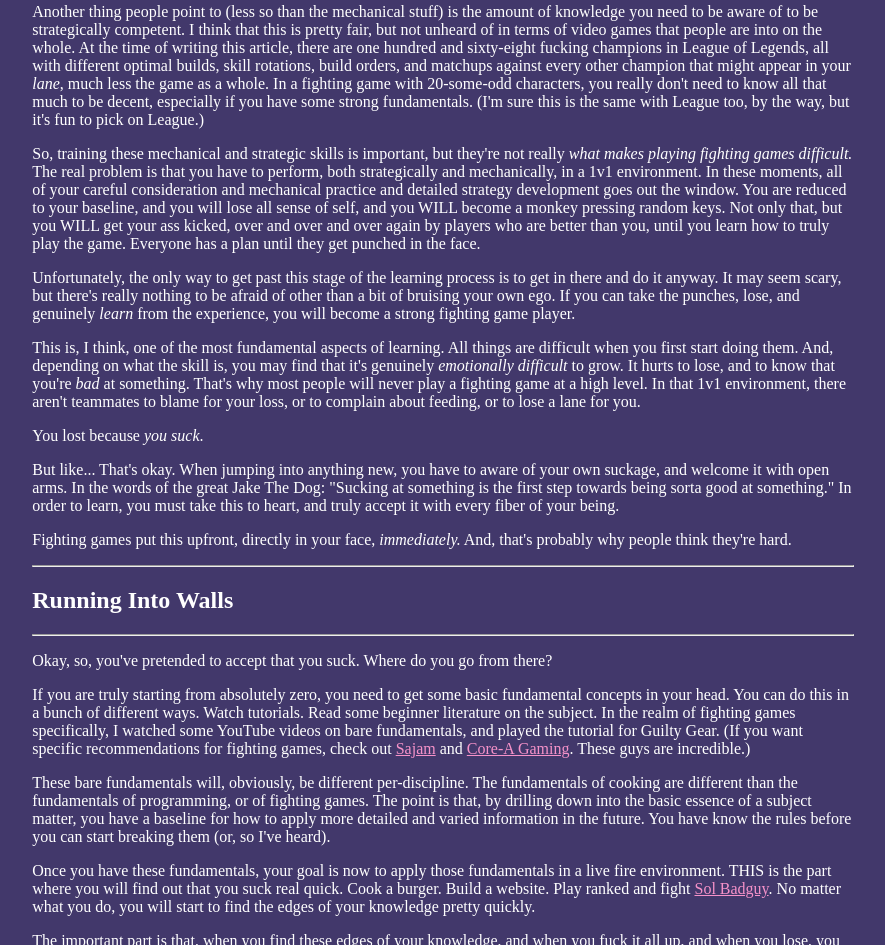
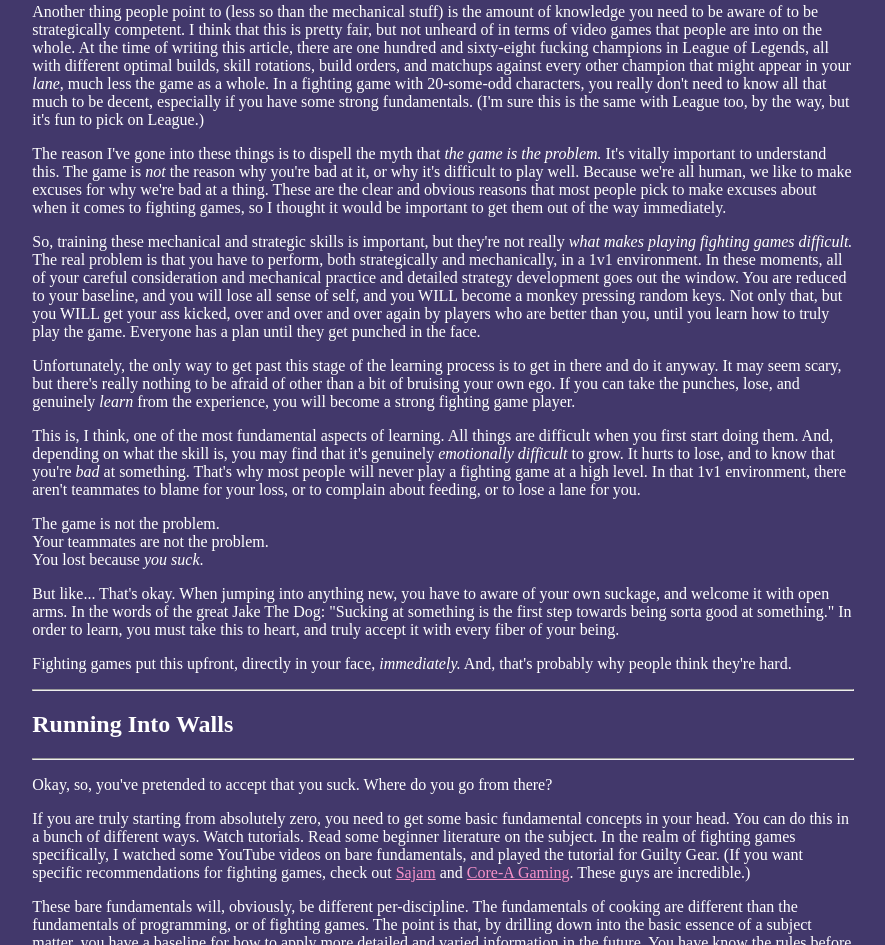
Before and after one commit to thepantsupanda/thepantsupanda.github.io, a plain HTML site: page articles/learninghowtolearn/index.html in a window 1280 px wide. Shown: the part 1764-2709 px from the top of the page, without its empty margins (1-886 px from the left). Drawn offline with Linux system fonts and the light colour scheme; files whose address does not match are found by name; a web font is replaced by a local one.

Commit message:
Added paragraph to section about sucking.

```diff
--- a/articles/learninghowtolearn/index.html
+++ b/articles/learninghowtolearn/index.html
@@ -134,6 +134,12 @@
                 but it's fun to pick on League.)
             </p>
             <p>
+                The reason I've gone into these things is to dispell the myth that <em>the game is the problem.</em> It's vitally important to
+                understand this. The game is <em>not</em> the reason why you're bad at it, or why it's difficult to play well. Because we're all
+                human, we like to make excuses for why we're bad at a thing. These are the clear and obvious reasons that most people pick to
+                make excuses about when it comes to fighting games, so I thought it would be important to get them out of the way immediately.
+            </p>
+            <p>
                 So, training these mechanical and strategic skills is important, but they're not really <em>what makes playing fighting games
                 difficult.</em> The real problem is that you have to perform, both strategically and mechanically, in a 1v1 environment. In
                 these moments, all of your careful consideration and mechanical practice and detailed strategy development goes out the window.
@@ -153,6 +159,8 @@
                 environment, there aren't teammates to blame for your loss, or to complain about feeding, or to lose a lane for you.
             </p>
             <p>
+                The game is not the problem.<br>
+                Your teammates are not the problem.<br>
                 You lost because <em>you suck</em>.
             </p>
             <p>
```
